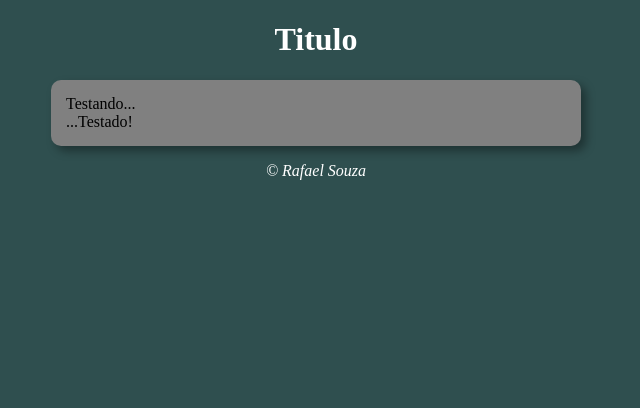
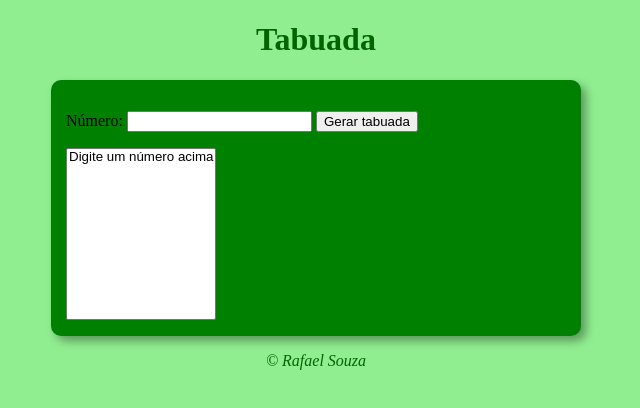
Before and after one commit to rafael2s/CursoEmVideo, a plain HTML site: page JavaScript/Módulo E - Repetições em JavaScript/ExerciciosParte02/tabuada.html in a window 1280 px wide. Shown: the whole page, without its empty margins (324-964 px from the left). Drawn offline with Linux system fonts and the light colour scheme.

Commit message:
Finalizado modulo E

```diff
--- a/JavaScript/modelo/style.css
+++ b/JavaScript/Módulo E - Repetições em JavaScript/ExerciciosParte01/style.css
@@ -1,5 +1,5 @@
 body {
-    background-color: darkslategray;
+    background-color: rgb(0, 114, 167);
 
 }
 
--- /dev/null
+++ b/JavaScript/Módulo E - Repetições em JavaScript/ExerciciosParte02/script.js
@@ -0,0 +1,20 @@
+function tabuada(){
+    let num = document.querySelector('#txtn');
+    let tab = document.querySelector('#seltab');
+
+    if(num.value.length == 0) {
+        alert('Por favor, digite um número!');
+    } else {
+        let n = Number(num.value);
+        let c = 1;
+        tab.innerHTML = '';
+        while(c <= 10){
+            let item = document.createElement('option');
+            item.text = `${n} x ${c} = ${n*c}`;
+            item.value = `tab${c}`;
+            tab.appendChild(item);
+            c++;
+        }
+    }
+
+}
--- /dev/null
+++ b/JavaScript/Módulo E - Repetições em JavaScript/ExerciciosParte02/style.css
@@ -0,0 +1,24 @@
+body {
+    background-color: lightgreen;
+
+}
+
+header {
+    color: darkgreen;
+    text-align: center;
+}
+
+section {
+    background-color: green;
+    border-radius: 10px;
+    box-shadow: 5px 5px 10px rgba(0, 0, 0, 0.363);
+    padding: 15px;
+    width: 500px;
+    margin: auto;
+}
+
+footer {
+    color: darkgreen;
+    text-align: center;
+    font-style: italic;
+}
--- a/JavaScript/modelo/modelo.html
+++ b/JavaScript/Módulo E - Repetições em JavaScript/ExerciciosParte02/tabuada.html
@@ -3,20 +3,26 @@
 <head>
     <meta charset="UTF-8">
     <meta name="viewport" content="width=device-width, initial-scale=1.0">
-    <title>Exercicios parte 01</title>
+    <title>Tabuada</title>
     <link rel="stylesheet" href="style.css">
 </head>
 <body>
     <header>
-        <h1>Titulo</h1>
+        <h1>Tabuada</h1>
     </header>
 
     <section>
         <div>
-            Testando...
+            <p>
+                Número:
+                <input type="number" name="num" id="txtn">
+                <input type="button" value="Gerar tabuada" onclick="tabuada()">
+            </p>
         </div>
         <div>
-            ...Testado!
+            <select name="tabuada" id="seltab" size="10">
+                <option>Digite um número acima</option>
+            </select>
         </div>
     </section>
 
--- a/JavaScript/modelo/script.js
+++ /dev/null
@@ -1 +0,0 @@
-alert("ola")
```
Also changed, not shown: JavaScript/Módulo E - Repetições em JavaScript/ExerciciosParte01/contador.html (added, +41 -0 lines), JavaScript/Módulo E - Repetições em JavaScript/ExerciciosParte01/script.js (added, +35 -0 lines), JavaScript/Módulo B - Comandos Básicos do JavaScript /Conteudo.txt (deleted), 3 other files.
